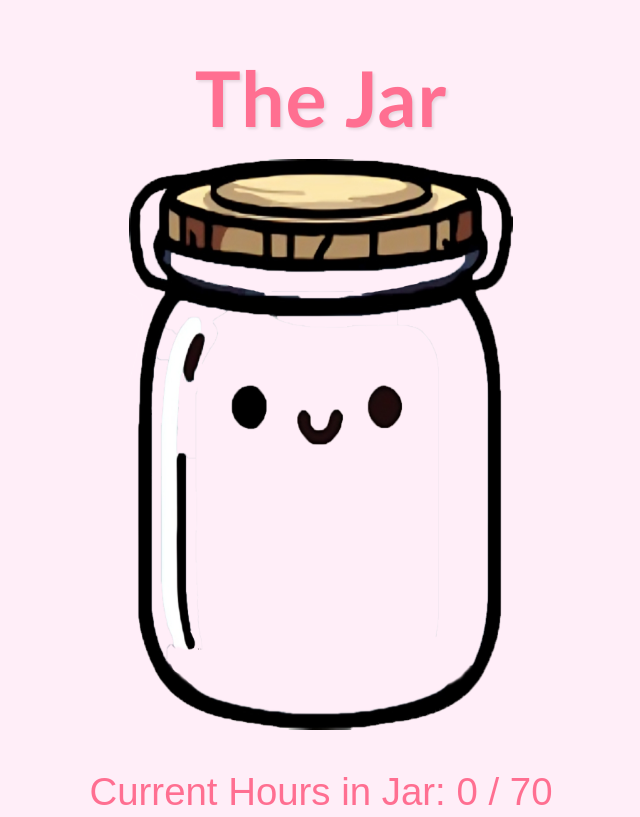
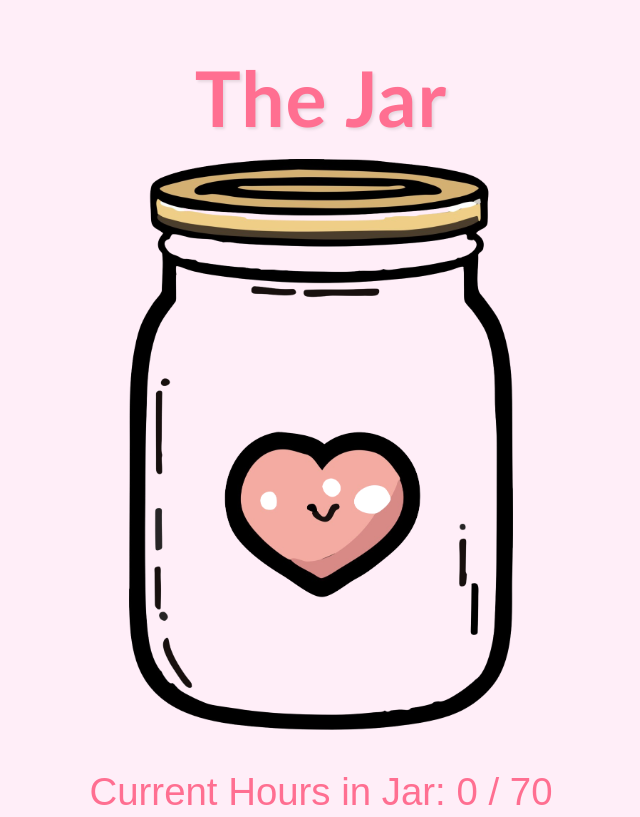
Before and after one commit to Nanu69-batman/Honey-jar, a plain HTML site: page index.html in a window 1280 px wide. Shown: the top 817 px of the page, without its empty margins (319-959 px from the left). Drawn offline with Linux system fonts and the light colour scheme; no server answers.

Commit message:
Update index.html

```diff
--- a/index.html
+++ b/index.html
@@ -17,13 +17,13 @@
     <!-- Honey Jar Visual -->
     <div class="jar-container">
         <!-- Filled honey jar background image -->
-        <img  id="filledJar"src="smilefull.png" alt="Filled Honey Jar" class="honey-filled">
+        <img  id="filledJar"src="heartfull.png" alt="Filled Honey Jar" class="honey-filled">
 
         <!-- Overlay div that will simulate the removal of honey -->
         <div class="honey-overlay" id="honeyOverlay"></div>
 
         <!-- Empty jar image placed on top -->
-        <img id="jar-empty" class="jar-empty" src="smilejar.png" alt="Empty Jar">
+        <img id="jar-empty" class="jar-empty" src="heartjar.png" alt="Empty Jar">
     </div>
 
     <!-- Current Hours Display -->
```
